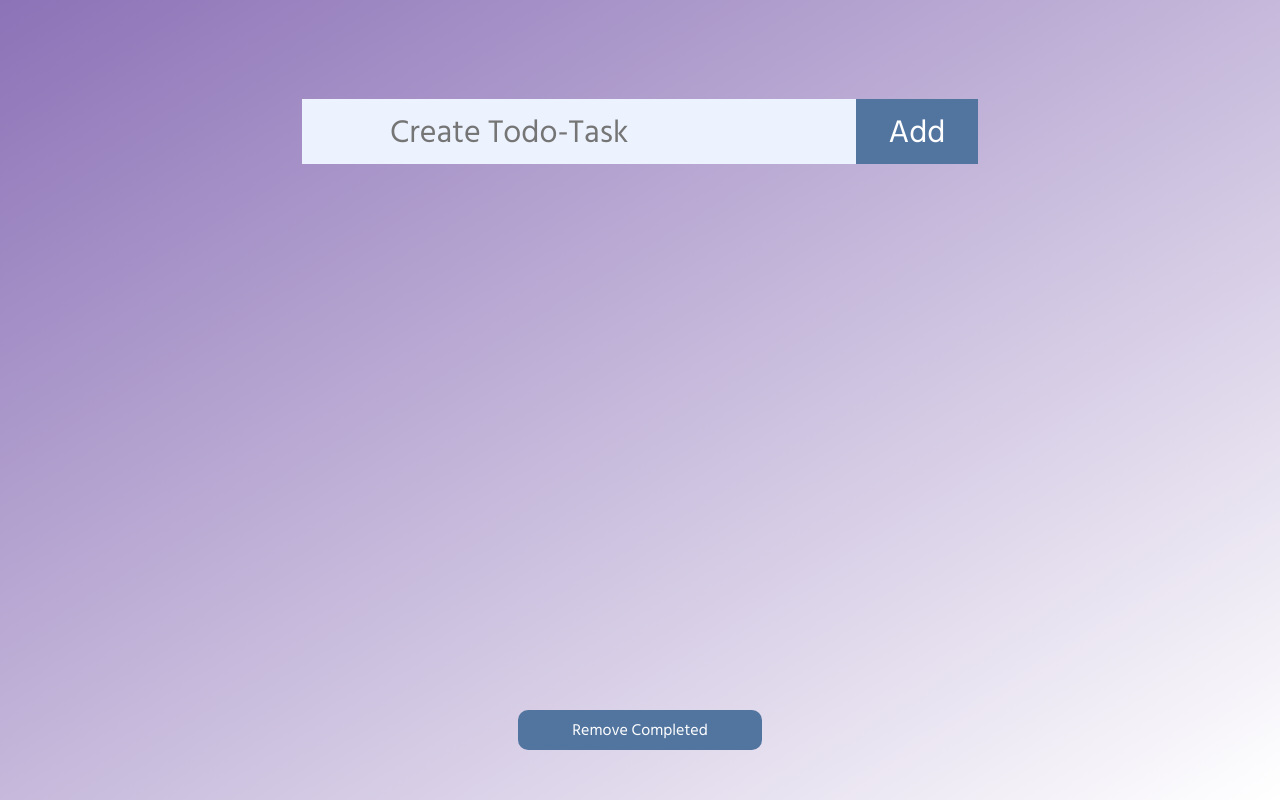
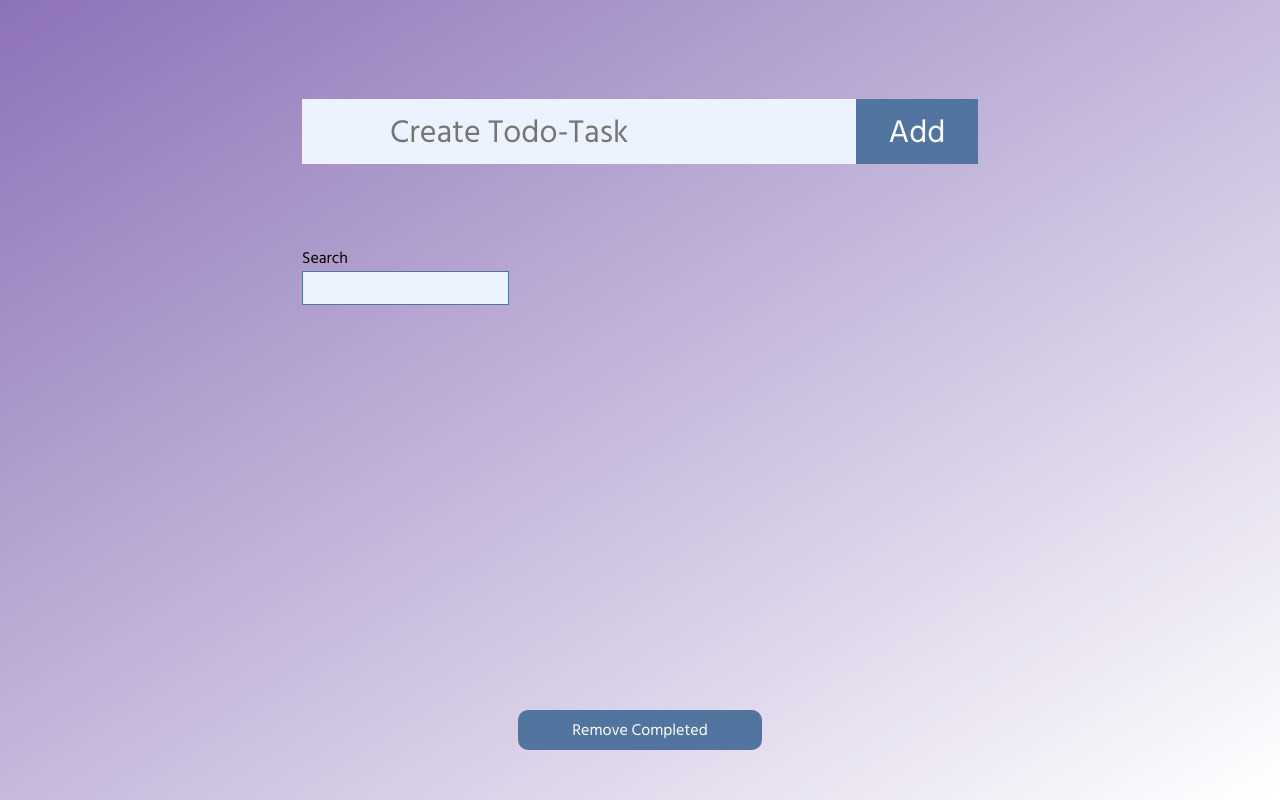
Before and after one commit to mnadolny8991/mnadolny-laba-react, a Next.js app in the folder homeworks/react-api/: page / in a window 1280 px wide. Built offline with nearby package versions, Linux system fonts and the light colour scheme.

Commit message:
feat: add searching with custom useDebounce hook

```diff
--- /dev/null
+++ b/homeworks/react-api/src/pages/Search.tsx
@@ -0,0 +1,14 @@
+import styles from '@/styles/Home.module.css';
+
+export function Search({ onValueChange }: { onValueChange: (e: any) => void}) {
+  return (
+    <div className={styles['search']}>
+      <label htmlFor="search-value">Search</label><br />
+      <input
+        className={styles['search__input']}
+        onChange={e => onValueChange(e)}
+        id='search-value'
+      />
+    </div>
+  );
+}
--- a/homeworks/react-api/src/pages/Task.tsx
+++ b/homeworks/react-api/src/pages/Task.tsx
@@ -14,7 +14,9 @@ export function Task({ taskDescription, taskDone, id }:
   const [disabled, setDisabled] = useState(true);
   const inputRef = useRef<HTMLInputElement>(null);
   const [task, setTask] = useState(taskDescription);
+  // second custom hook
   const [error, validate] = useValidation({ task });
+  // third custom hook
   const context = useTodoContext();
 
   useEffect(() => {
--- a/homeworks/react-api/src/pages/TodoApp.tsx
+++ b/homeworks/react-api/src/pages/TodoApp.tsx
@@ -1,29 +1,43 @@
-import { useContext, useEffect } from "react";
+import { useEffect, useState } from "react";
 import { useTodoContext } from './TodoContext';
 import { ActionType } from "./types";
 import styles from "@/styles/Home.module.css";
 import { TaskForm } from './TaskForm';
 import { Task } from './Task';
+import { Search } from "./Search";
+import { useDebounce } from "./useDebounce";
 
 export function TodoApp() {
   const context = useTodoContext();
+  const [searchValue, setSearchValue] = useState<string>('');
+  // first custom hook
+  const searchValueDebounced = useDebounce(searchValue, 300);
 
   useEffect(() => {
     context?.dispatch({ type: ActionType.LOAD });
   }, []);
 
+  function handleSearchValueChange(e: any) {
+    setSearchValue(e.target.value);
+  }
+
+  const tasks = context?.tasks.map(t => {
+    if (t.description.includes(searchValueDebounced))
+      return (<Task
+        key={t.id}
+        id={t.id}
+        taskDescription={t.description}
+        taskDone={t.done} />
+      );
+  });
+
   return (
     <main className={styles['main']}>
       <div className={styles['task-manager']}>
         <TaskForm />
+        <Search onValueChange={handleSearchValueChange}/>
         <ul className={styles['task-list']}>
-          {context?.tasks.map(t =>
-            <Task
-              key={t.id}
-              id={t.id}
-              taskDescription={t.description}
-              taskDone={t.done} />
-          )}
+          {tasks}
         </ul>
         <button
           className={styles['btn-remove']}
--- /dev/null
+++ b/homeworks/react-api/src/pages/useDebounce.ts
@@ -0,0 +1,12 @@
+import { useState, useEffect } from 'react';
+
+export function useDebounce(searchValue: string, delay = 500) {
+  const [searchValueDebounced, setSearchValueDebounced] = useState('');
+
+  useEffect(() => {
+    const timId = setTimeout(() => setSearchValueDebounced(searchValue), delay);
+    return () => clearTimeout(timId);
+  }, [searchValue, delay]);
+
+  return searchValueDebounced;
+}
--- a/homeworks/react-api/src/styles/Home.module.css
+++ b/homeworks/react-api/src/styles/Home.module.css
@@ -108,3 +108,19 @@
   color: white;
   cursor: pointer;
 }
+
+.search {
+  margin-bottom: -40px;
+}
+
+.search__input {
+  all: unset;
+  flex-grow: 1;
+  font-size: 16px;
+  background-color: #ECF3FF;
+  text-align: left;
+  padding-left: 10px;
+  padding-top: 3px;
+  padding-bottom: 3px;
+  border: 1px solid #5275A0;
+}
```
